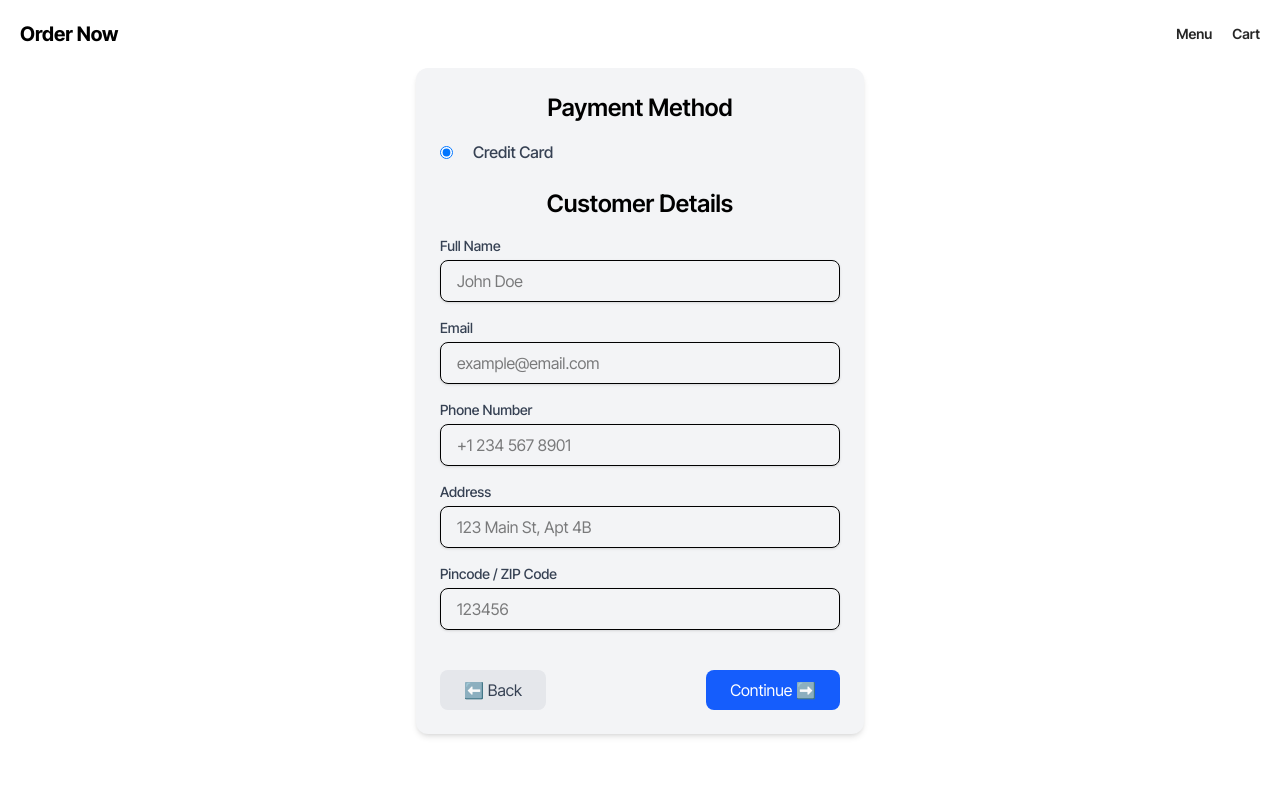
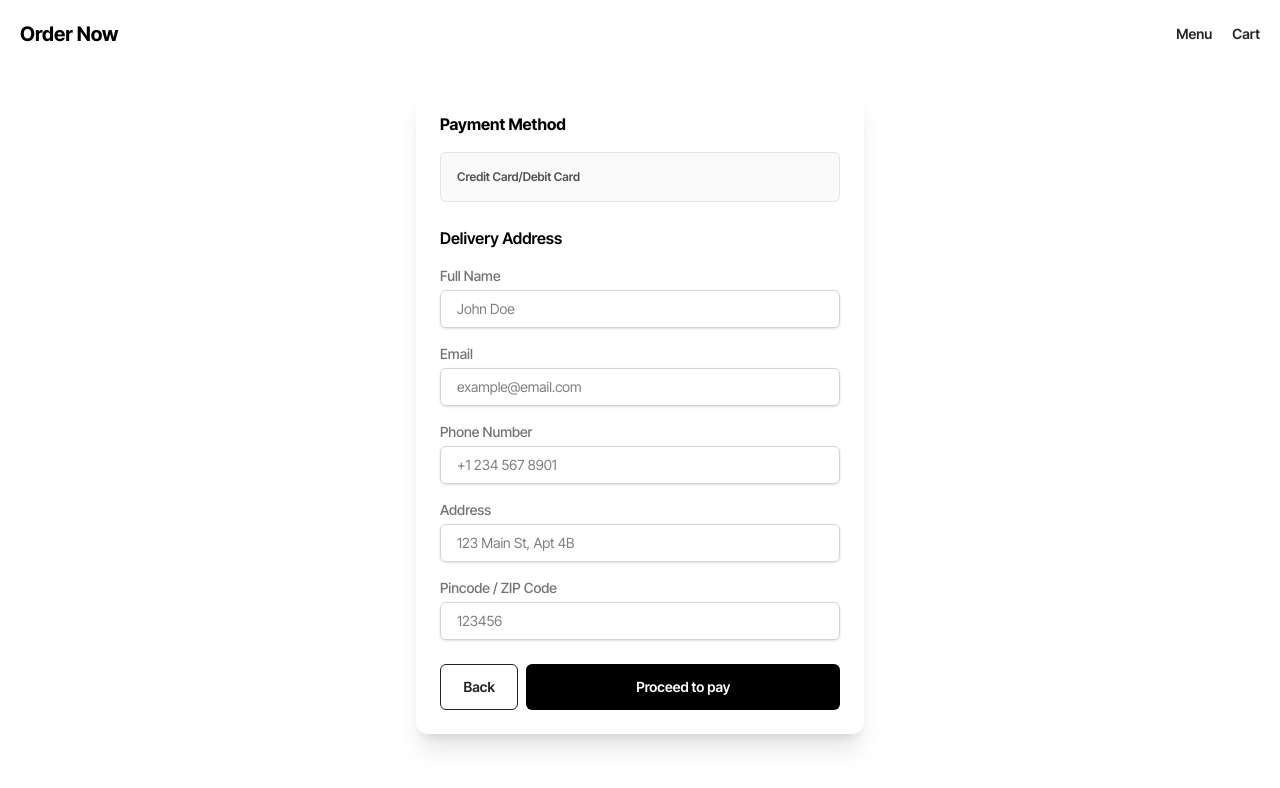
Before and after one commit to pranaygoud01/ordernow-99, a React (Vite) app: page /customerdeatils in a window 1280 px wide. Shown: the top 788 px of the page. Built offline with nearby package versions, Linux system fonts and the light colour scheme.

Commit message:
Added All

```diff
--- a/src/components/MenuItem.jsx
+++ b/src/components/MenuItem.jsx
@@ -1,3 +1,4 @@
+import { Link } from '@tanstack/react-router'
 import React from 'react'
 
 const MenuItem = () => {
@@ -12,7 +13,7 @@ const MenuItem = () => {
           <h1 className=''>$2.99</h1>
           </div>
           <div>
-            <button className='font-bold text-white bg-rose-500 px-6 py-2 rounded-md text-sm'>Add to Cart</button>
+            <Link to="/cart" className='font-bold text-white bg-rose-500 px-6 py-3 rounded-md text-sm'>Add to Cart</Link>
           </div>
        </div>
     </div>
--- a/src/pages/Cart.jsx
+++ b/src/pages/Cart.jsx
@@ -55,8 +55,9 @@ const Cart = () => {
   };
 
   return (
-    <div className="bg-[#fefefe] min-h-screen px-6 py-10 font-sans">
-      <h1 className="text-4xl font-extrabold mb-2 text-[#0A2342]">Your Cart</h1>
+    <div className="w-full h-full flex justify-center">
+    <div className="bg-[#fefefe] min-h-screen max-w-[1400px] w-full px-6 py-10 font-sans">
+      <h1 className="text-4xl font-extrabold mb-2 max-lg:text-2xl text-[#222]">Your Cart</h1>
       <p className="text-gray-600 mb-6">
         {items.length} item{items.length !== 1 && "s"} ships at checkout
       </p>
@@ -67,30 +68,30 @@ const Cart = () => {
           {items.map((item) => (
             <div
               key={item.id}
-              className="flex items-center justify-between p-4 bg-white border border-gray-200 rounded-2xl shadow-sm"
+              className="flex items-center justify-between p-4 bg-white rounded-2xl shadow-sm"
             >
               <div className="flex items-center space-x-5">
                 <img
                   src={item.image}
                   alt={item.name}
-                  className="w-24 h-24 object-cover rounded-lg border"
+                  className="w-24 h-24 object-cover rounded-lg "
                 />
                 <div>
-                  <h2 className="font-semibold text-lg text-[#0A2342]">
+                  <h2 className="font-semibold max-lg:text-sm text-lg text-[#0A2342]">
                     {item.name}
                   </h2>
                   <p className="text-sm text-gray-500 mt-1">Club Series</p>
                   <div className="flex items-center space-x-3 mt-4">
                     <button
                       onClick={() => updateQuantity(item.id, "dec")}
-                      className="w-8 h-8 text-lg font-bold bg-gray-100 border rounded hover:bg-gray-200"
+                      className="w-8 h-8 text-lg font-bold bg-gray-100  rounded hover:bg-gray-200"
                     >
                       −
                     </button>
                     <span className="text-lg">{item.quantity}</span>
                     <button
                       onClick={() => updateQuantity(item.id, "inc")}
-                      className="w-8 h-8 text-lg font-bold bg-gray-100 border rounded hover:bg-gray-200"
+                      className="w-8 h-8 text-lg font-bold bg-gray-100  rounded hover:bg-gray-200"
                     >
                       +
                     </button>
@@ -98,7 +99,7 @@ const Cart = () => {
                 </div>
               </div>
               <div className="text-right">
-                <p className="text-lg font-semibold text-[#0A2342]">
+                <p className="text-lg font-semibold max-lg:text-sm text-[#0A2342]">
                   ${(item.price * item.quantity).toFixed(2)}
                 </p>
                 <button
@@ -113,9 +114,9 @@ const Cart = () => {
         </div>
 
         {/* Summary */}
-        <div className="col-span-2 bg-[#F8F5F0] p-6 rounded-lg shadow">
-          <h2 className="text-xl font-bold mb-4 text-[#0A2342]">Summary</h2>
-          <div className="space-y-3 text-sm text-gray-700">
+        <div className="col-span-2 flex flex-col bg-[#fffcfc] p-6 max-lg:p-4 rounded-lg shadow">
+          <h2 className="text-xl font-bold mb-4 text-[#333]">Summary</h2>
+          <div className="space-y-3 text-sm text-gray-800">
             <div className="flex justify-between">
               <span>Price</span>
               <span>${subtotal.toFixed(2)}</span>
@@ -143,12 +144,12 @@ const Cart = () => {
                   type="text"
                   value={promoCode}
                   onChange={(e) => setPromoCode(e.target.value)}
-                  className="flex-1 px-3 py-2 text-sm border rounded-md focus:outline-none focus:ring-2 focus:ring-[#0A2342]"
+                  className="flex-1 px-3 py-2 text-sm border border-neutral-300 rounded-md focus:outline-none focus:ring-2 focus:ring-[#0A2342]"
                   placeholder="Enter code"
                 />
                 <button
                   onClick={applyPromo}
-                  className="px-4 py-2 text-sm font-bold bg-[#0A2342] text-white rounded-md hover:bg-[#0e2c57] transition"
+                  className="px-4 py-2 text-sm font-bold bg-[#222] text-white rounded-md hover:bg-[#333] transition"
                 >
                   Apply
                 </button>
@@ -164,12 +165,14 @@ const Cart = () => {
             <span>Total</span>
             <span>${total.toFixed(2)}</span>
           </div>
-          <Link to="/customerdeatils" className="w-full mt-5 py-3 bg-[#0A2342] text-white text-sm font-bold uppercase rounded-md hover:bg-[#0e2c57] transition duration-300">
+          <Link to="/customerdeatils" className="w-full  mt-5 py-3 bg-rose-500 text-center  text-white text-sm font-bold uppercase rounded-md hover:bg-rose-400 transition duration-300">
             Checkout
           </Link>
         </div>
       </div>
     </div>
+
+    </div>
   );
 };
 
--- a/src/pages/Customerdetails.jsx
+++ b/src/pages/Customerdetails.jsx
@@ -5,85 +5,68 @@ export default function Customerdetails() {
       const [selectedMethod, setSelectedMethod] = useState("credit");
 
       return (
-        <div className="max-w-md mx-auto bg-gray-100 shadow-md rounded-xl p-6 space-y-6">
+        <div className="max-w-md mx-auto  shadow-xl mt-5  rounded-xl p-6 space-y-6">
 
           {/* Payment Method */}
           <div>
-            <h3 className="text-2xl font-semibold text-center mb-4">Payment Method</h3>
-            <div className="flex items-center space-x-5">
-              <input
-                type="radio"
-                id="credit"
-                name="paymentMethod"
-                value="credit"
-                checked={selectedMethod === "credit"}
-                onChange={() => setSelectedMethod("credit")}
-                className="form-radio text-blue-600"
-              />
-              <label htmlFor="credit" className="text-gray-700 font-medium">
-                Credit Card
-              </label>
-            </div>
+            <h3 className=" font-bold text-start mb-4">Payment Method</h3>
+           <div className="w-full p-4 text-xs font-semibold border rounded-md bg-neutral-50 border-neutral-200"><h1 className="text-neutral-600">Credit Card/Debit Card</h1></div>
           </div>
 
           {/* Customer Details */}
           <div className="space-y-4">
-            <h2 className="text-2xl font-semibold text-center">Customer Details</h2>
+            <h2 className=" font-semibold text-start">Delivery Address</h2>
 
             <div>
-              <label className="block text-sm font-medium text-gray-700">Full Name</label>
+              <label className="block text-sm font-medium text-neutral-500">Full Name</label>
               <input
                 type="text"
                 placeholder="John Doe"
-                className="mt-1 block w-full px-4 py-2 border rounded-lg shadow-sm focus:ring-blue-500 focus:border-blue-500"
+                className="mt-1 block w-full px-4 py-2 text-sm border rounded-md border-neutral-300 shadow-sm focus:ring-blue-500 focus:border-blue-500"
               />
             </div>
 
             <div>
-              <label className="block text-sm font-medium text-gray-700">Email</label>
+              <label className="block text-sm font-medium text-neutral-500">Email</label>
               <input
                 type="email"
                 placeholder="example@email.com"
-                className="mt-1 block w-full px-4 py-2 border rounded-lg shadow-sm focus:ring-blue-500 focus:border-blue-500"
+                className="mt-1 block w-full px-4 py-2 text-sm border rounded-md border-neutral-300 shadow-sm focus:ring-blue-500 focus:border-blue-500"
               />
             </div>
 
             <div>
-              <label className="block text-sm font-medium text-gray-700">Phone Number</label>
+              <label className="block text-sm font-medium text-neutral-500">Phone Number</label>
               <input
                 type="tel"
                 placeholder="+1 234 567 8901"
-                className="mt-1 block w-full px-4 py-2 border rounded-lg shadow-sm focus:ring-blue-500 focus:border-blue-500"
+                className="mt-1 block w-full px-4 py-2 text-sm border rounded-md border-neutral-300 shadow-sm focus:ring-blue-500 focus:border-blue-500"
               />
             </div>
 
             <div>
-              <label className="block text-sm font-medium text-gray-700">Address</label>
+              <label className="block text-sm font-medium text-neutral-500">Address</label>
               <input
                 type="text"
                 placeholder="123 Main St, Apt 4B"
-                className="mt-1 block w-full px-4 py-2 border rounded-lg shadow-sm focus:ring-blue-500 focus:border-blue-500"
+                className="mt-1 block w-full px-4 py-2 text-sm border rounded-md border-neutral-300 shadow-sm focus:ring-blue-500 focus:border-blue-500"
               />
             </div>
 
             <div>
-              <label className="block text-sm font-medium text-gray-700">Pincode / ZIP Code</label>
+              <label className="block text-sm font-medium text-neutral-500">Pincode / ZIP Code</label>
               <input
                 type="text"
                 placeholder="123456"
-                className="mt-1 block w-full px-4 py-2 border rounded-lg shadow-sm focus:ring-blue-500 focus:border-blue-500"
+                className="mt-1 block w-full px-4 py-2 text-sm border rounded-md border-neutral-300 shadow-sm focus:ring-blue-500 focus:border-blue-500"
               />
             </div>
           </div>
 
           {/* Buttons */}
-          <div className="flex justify-between pt-4">
-            <button className="bg-gray-200 text-gray-700 py-2 px-6 rounded-lg hover:bg-gray-300 transition">
-              ⬅️ Back
-            </button>
-            <button className="bg-blue-600 text-white py-2 px-6 rounded-lg hover:bg-blue-700 transition">
-              Continue ➡️
-            </button>
+          <div className="flex gap-2">
+             <button className="font-semibold text-[#222] border border-[#222] rounded-md w-[20%] py-3 text-sm">Back</button>
+             <button className="font-semibold text-white bg-[#000] rounded-md w-[80%] py-3 text-sm">Proceed to pay</button>
           </div>
         </div>
       );
--- a/src/pages/Menu.jsx
+++ b/src/pages/Menu.jsx
@@ -4,7 +4,8 @@ import MenuItem from '../components/MenuItem'
 const Menu = () => {
   return (
     <div className='w-full h-[100vh] flex justify-center  bg-[#f7f7f7] '>
-    <div className='max-w-7xl w-full h-fit grid grid-cols-3 max-xl:grid-cols-2 max-lg:grid-cols-1 px-2 gap-6 mt-10'>
+    <div className='max-w-7xl w-full h-fit grid grid-cols-3 max-xl:grid-cols-2 max-lg:grid-cols-1 px-3 max-lg:mt-5 gap-6 mt-10'>
+
           <MenuItem/>
           <MenuItem/>
           <MenuItem/>
```
